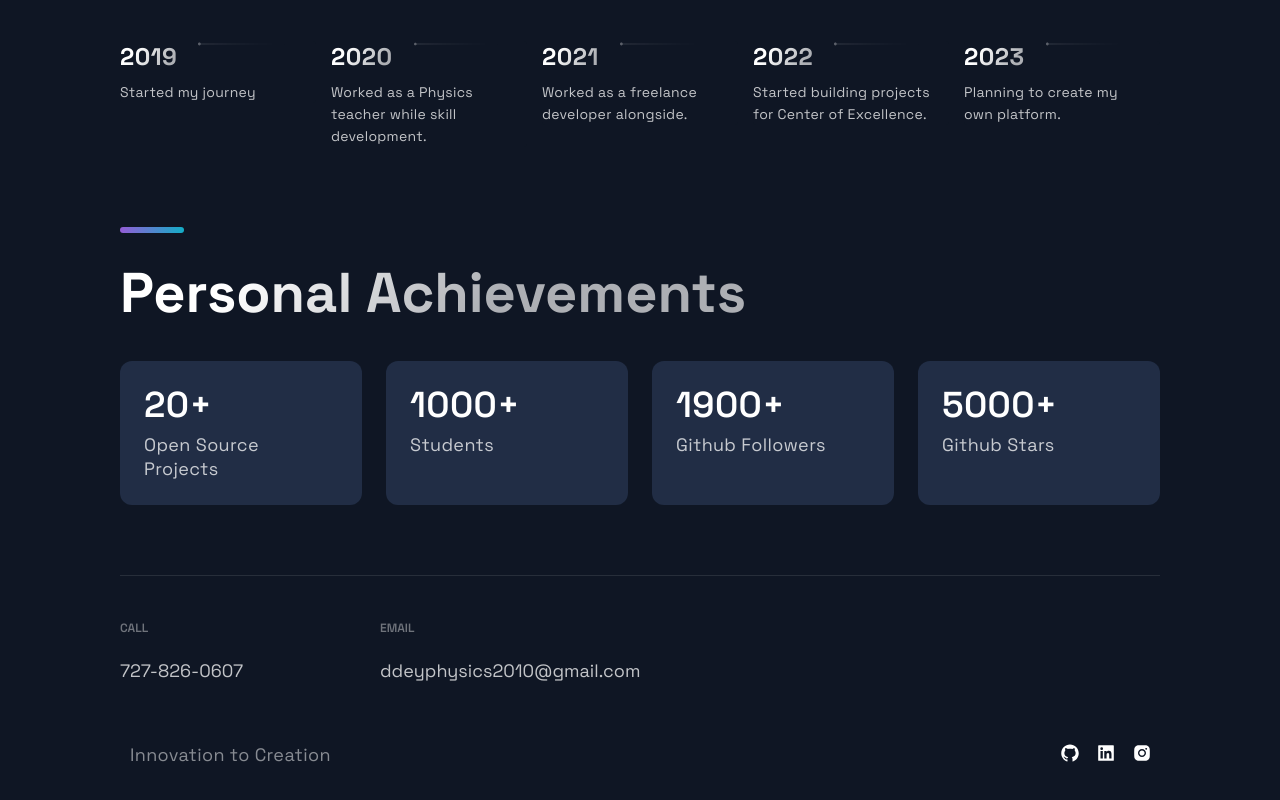
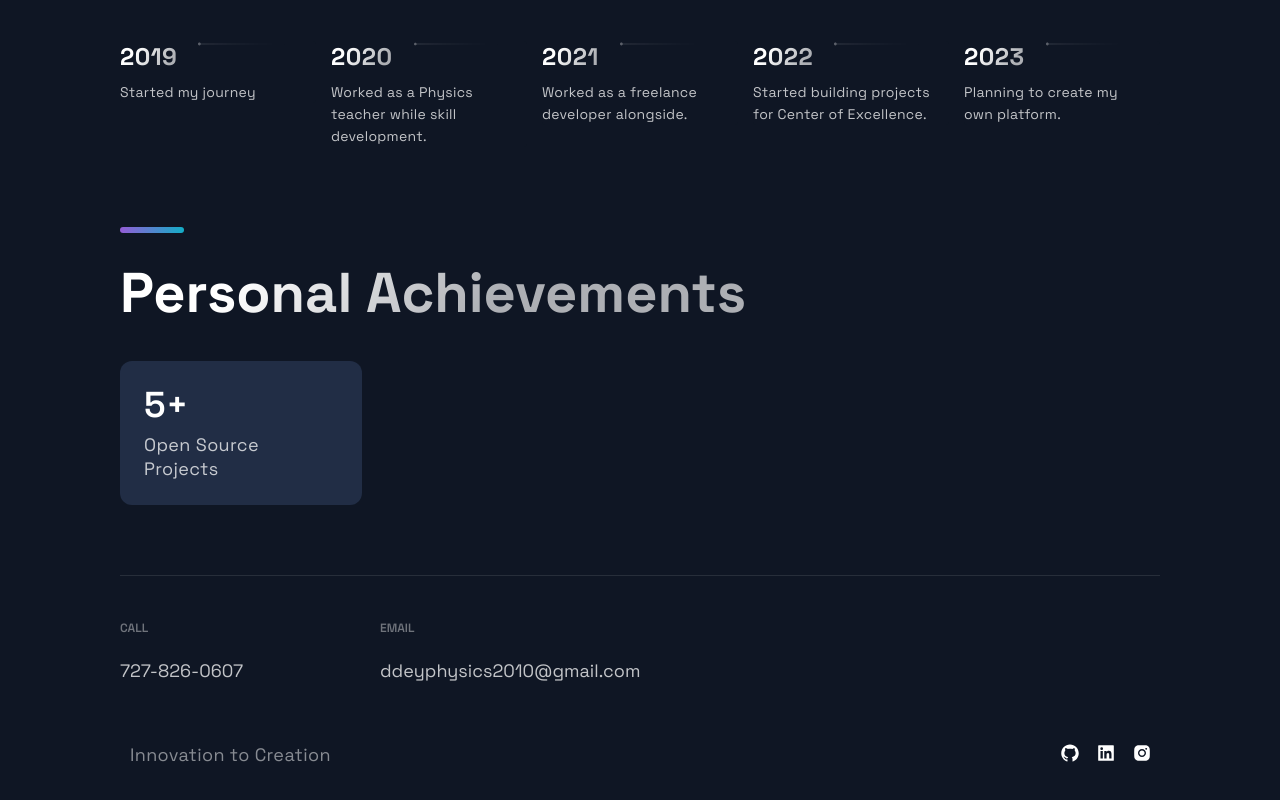
Before and after one commit to dipdey1/dip-dey, a Next.js app in the folder portfolio_website-STARTER/: page / in a window 1280 px wide. Shown: the part 3488-4288 px from the top of the page. Built offline with nearby package versions, Linux system fonts and the light colour scheme.

Commit message:
Update Acomplishments.js

```diff
--- a/portfolio_website-STARTER/src/components/Acomplishments/Acomplishments.js
+++ b/portfolio_website-STARTER/src/components/Acomplishments/Acomplishments.js
@@ -4,10 +4,7 @@
 import { Box, Boxes, BoxNum, BoxText } from './AcomplishmentsStyles';
 
 const data = [
-  { number: 20, text: 'Open Source Projects'},
-  { number: 1000, text: 'Students', },
-  { number: 1900, text: 'Github Followers', },
-  { number: 5000, text: 'Github Stars', }
+  { number: 5, text: 'Open Source Projects'},
 ];
 
 const Acomplishments = () => (
```
